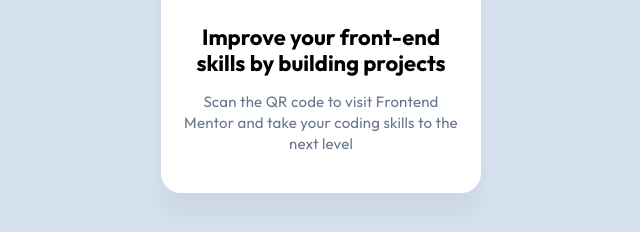
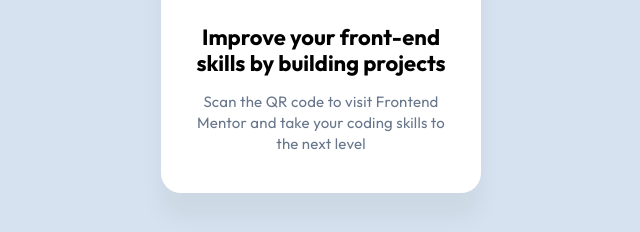
Before and after one commit to chrisbk9674/qr-code-component, a plain HTML site: page index.html in a window 1280 px wide. Shown: the part 554-786 px from the top of the page, 319-959 px from the left. Drawn offline with Linux system fonts and the light colour scheme.

Commit message:
updated styles.css file

```diff
--- a/styles.css
+++ b/styles.css
@@ -1,11 +1,4 @@
-*,
-*::before,
-*::after {
-  outline: none !important;
-}
-
 * {
-  outline: 1px solid red;
   margin: 0;
   padding: 0;
   box-sizing: border-box;
@@ -39,7 +32,7 @@
 }
 
 .qr-card-text-wrapper {
-  padding: 27px 16px 39px 16px;
+  padding: 27px 24px 39px 24px;
 }
 
 h1 {
```
